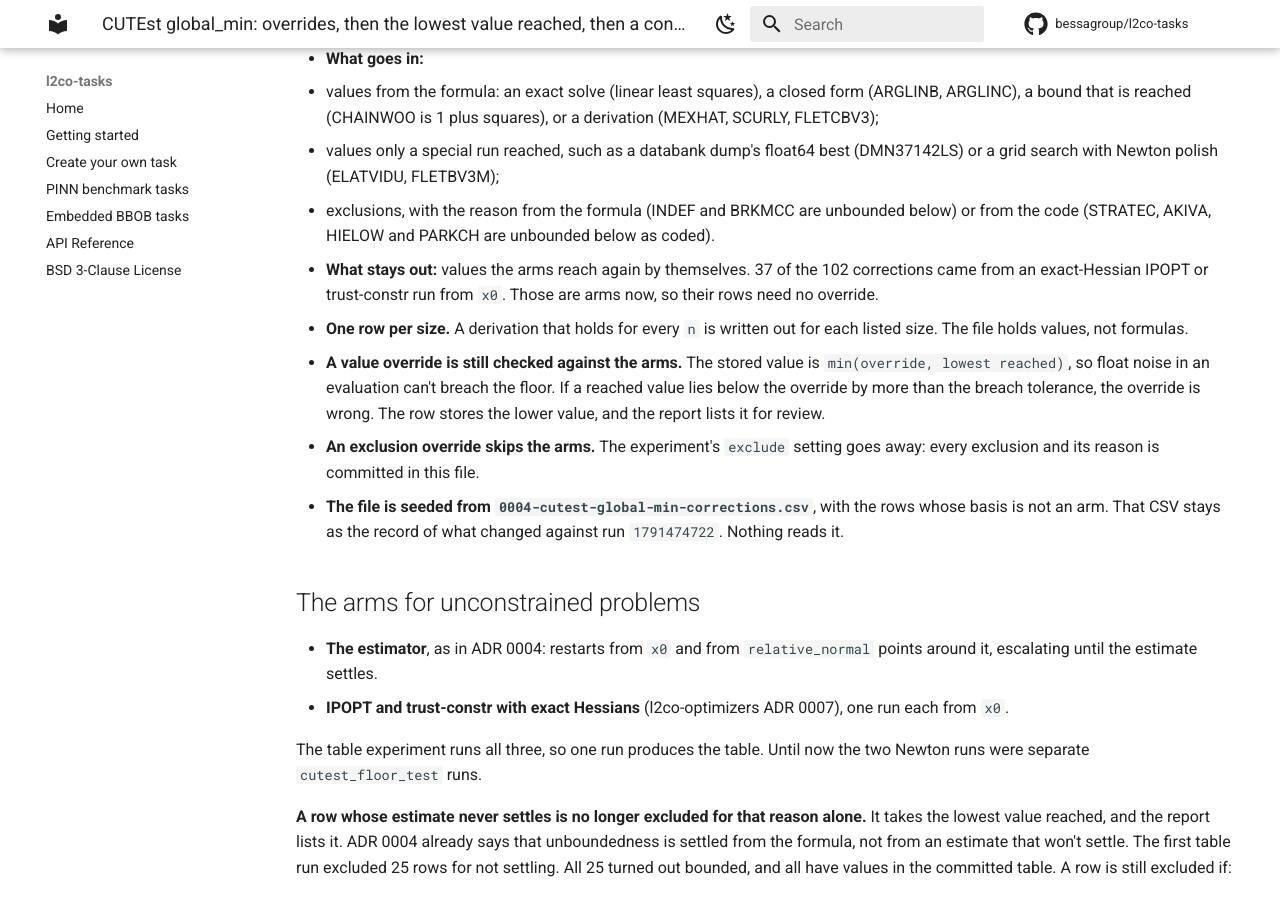
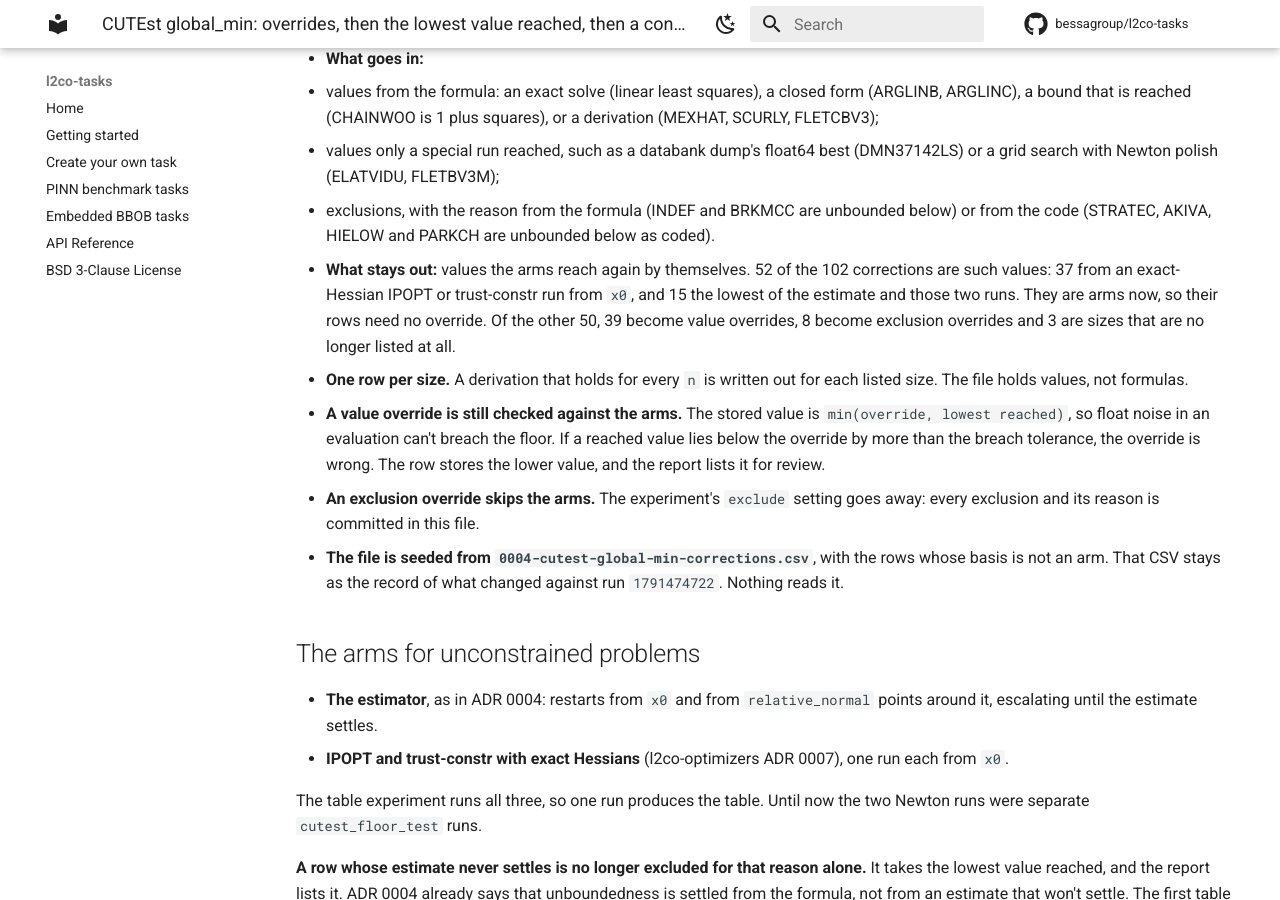
Before and after one commit to bessagroup/l2co-tasks, an MkDocs documentation site: the page built from docs/adr/0006-cutest-global-min-rule.md, in a window 1280 px wide and 900 px high, scrolled down 932 px. Built offline with MkDocs 1.6.1 and Material for MkDocs 9.7.7, drawn with Linux system fonts in a browser that asks for light colours; comment, search, counter and statistics services are not loaded.

Commit message:
docs: 52 corrections are reached by the arms, 47 become overrides (ADR 0006)
Co-Authored-By: Claude Opus 5.5 (1M context) <noreply@anthropic.com>

```diff
--- a/docs/adr/0006-cutest-global-min-rule.md
+++ b/docs/adr/0006-cutest-global-min-rule.md
@@ -56,9 +56,12 @@ its arms.
   - exclusions, with the reason from the formula (INDEF and BRKMCC are
     unbounded below) or from the code (STRATEC, AKIVA, HIELOW and PARKCH
     are unbounded below as coded).
-- **What stays out:** values the arms reach again by themselves. 37 of
-  the 102 corrections came from an exact-Hessian IPOPT or trust-constr
-  run from `x0`. Those are arms now, so their rows need no override.
+- **What stays out:** values the arms reach again by themselves. 52 of
+  the 102 corrections are such values: 37 from an exact-Hessian IPOPT
+  or trust-constr run from `x0`, and 15 the lowest of the estimate and
+  those two runs. They are arms now, so their rows need no override. Of
+  the other 50, 39 become value overrides, 8 become exclusion overrides
+  and 3 are sizes that are no longer listed at all.
 - **One row per size.** A derivation that holds for every `n` is written
   out for each listed size. The file holds values, not formulas.
 - **A value override is still checked against the arms.** The stored
```
